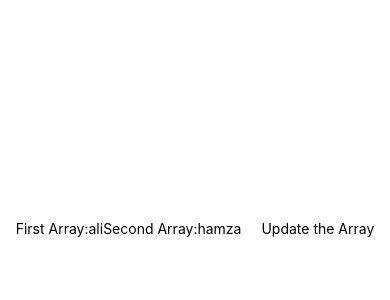
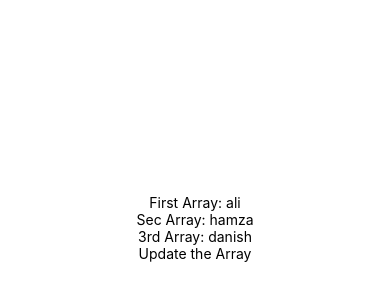
Before and after one commit to Shah-Jahan-Mukhtar/React-Native_Hooks, a React Native app in the folder AwsomeProject/: screen / in a window 390 px wide. Shown: the part 194-494 px from the top of the page. Built offline with nearby package versions, Linux system fonts and the light colour scheme.

Commit message:
useState

```diff
--- a/AwsomeProject/screens/File.js
+++ b/AwsomeProject/screens/File.js
@@ -9,18 +9,23 @@ const File = () => {
         flex: 1,
         justifyContent: "center",
         alignItems: "center",
-        flexDirection: "row",
+        flexDirection: "column",
       }}
     >
-      <Text>First Array:{array[0]}</Text>
-      <Text>Second Array:{array[1]}</Text>
+      <Text>First Array: {array[0]}</Text>
+      <Text>Sec Array: {array[1]}</Text>
+      <Text>3rd Array: {array[2]}</Text>
 
       <TouchableOpacity
         onPress={() =>
-          setArray([((array[0] = "Abubakar"), (array[1] = "Rana"))])
+          setArray([
+            (array[0] = "Abubakar"),
+            (array[1] = "Bilal"),
+            (array[2] = "Shahzaib"),
+          ])
         }
       >
-        <Text style={{ paddingLeft: 20 }}>Update the Array</Text>
+        <Text>Update the Array</Text>
       </TouchableOpacity>
     </View>
   );
```
